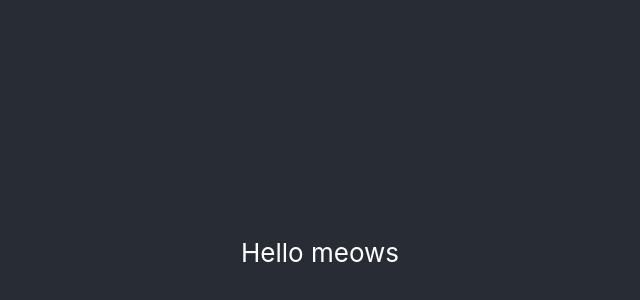
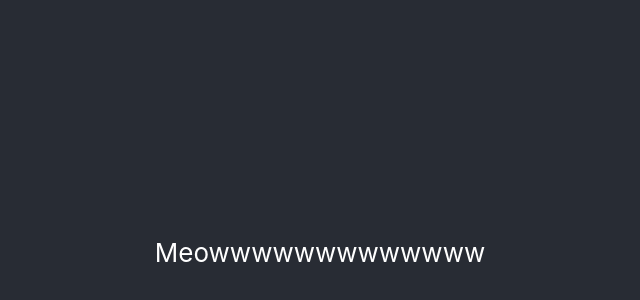
Before and after one commit to carlosxd753/Rose-Eilis, a React (Create React App) app: page / in a window 1280 px wide. Shown: the part 148-448 px from the top of the page, without its empty margins (320-960 px from the left). Built offline with nearby package versions, Linux system fonts and the light colour scheme.

Commit message:
Test 2.0

```diff
--- a/src/App.js
+++ b/src/App.js
@@ -4,7 +4,7 @@ function App() {
   return (
     <div className="App">
       <header className="App-header">
-        <p>Hello meows</p>
+        <p>Meowwwwwwwwwwwww</p>
       </header>
     </div>
   );
```
